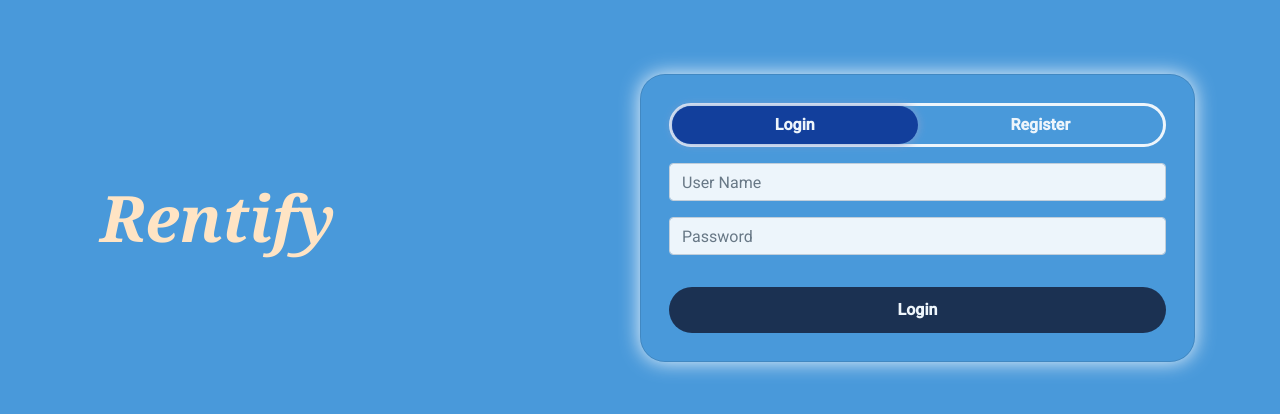
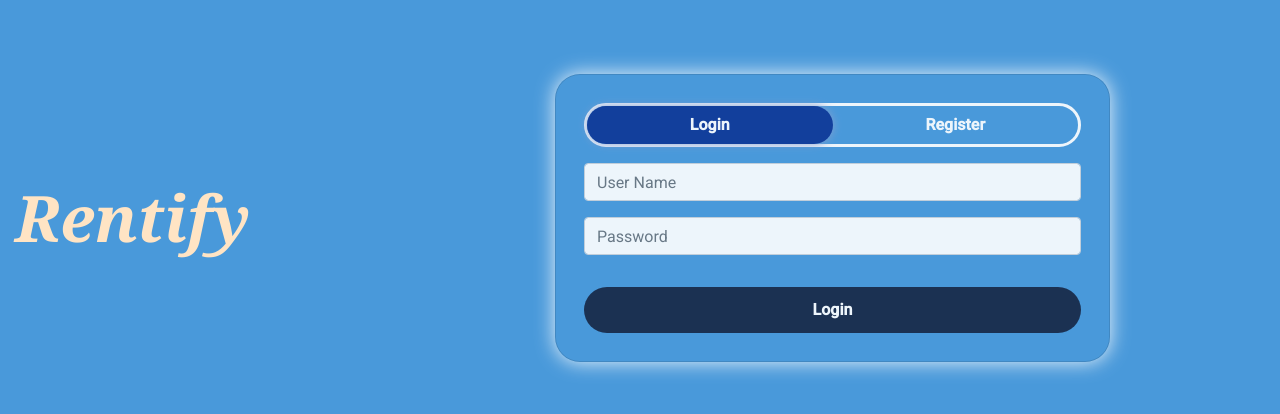
Before and after one commit to vijaykumarchakali2003/Rentify, an Angular app: page / in a window 1280 px wide. Shown: the part 182-596 px from the top of the page. Built offline with nearby package versions, Linux system fonts and the light colour scheme.

Commit message:
Update home-page.component.html

```diff
--- a/src/app/sessions/home-page/home-page.component.html
+++ b/src/app/sessions/home-page/home-page.component.html
@@ -1,4 +1,4 @@
-<div class="container d-flex justify-content-center align-items-center min-vh-100" >
+<div class="container row d-flex justify-content-center align-items-center min-vh-100" >
     <div class="col-lg-6 col-md-6 col-sm-12 align-items-center">
         <div style="font-size:4rem; font-weight: bold; font-family: Georgia, 'Times New Roman', Times, serif; font-style: italic; color:bisque">Rentify</div>
     </div>
```
